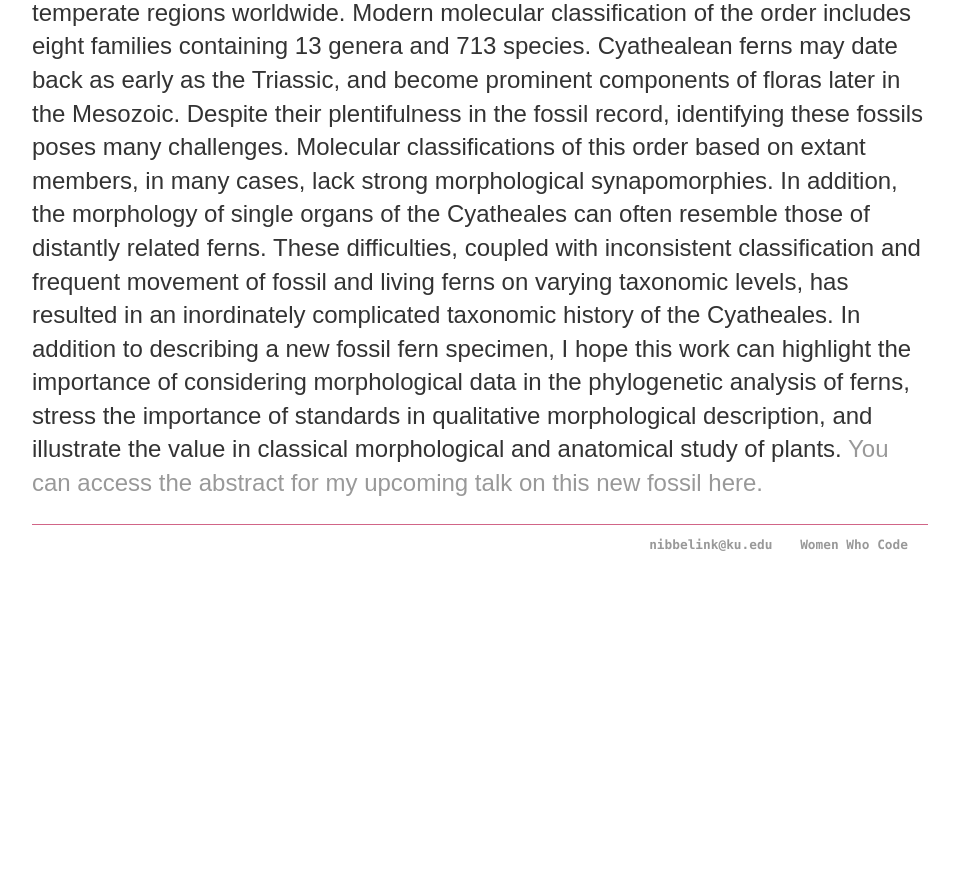
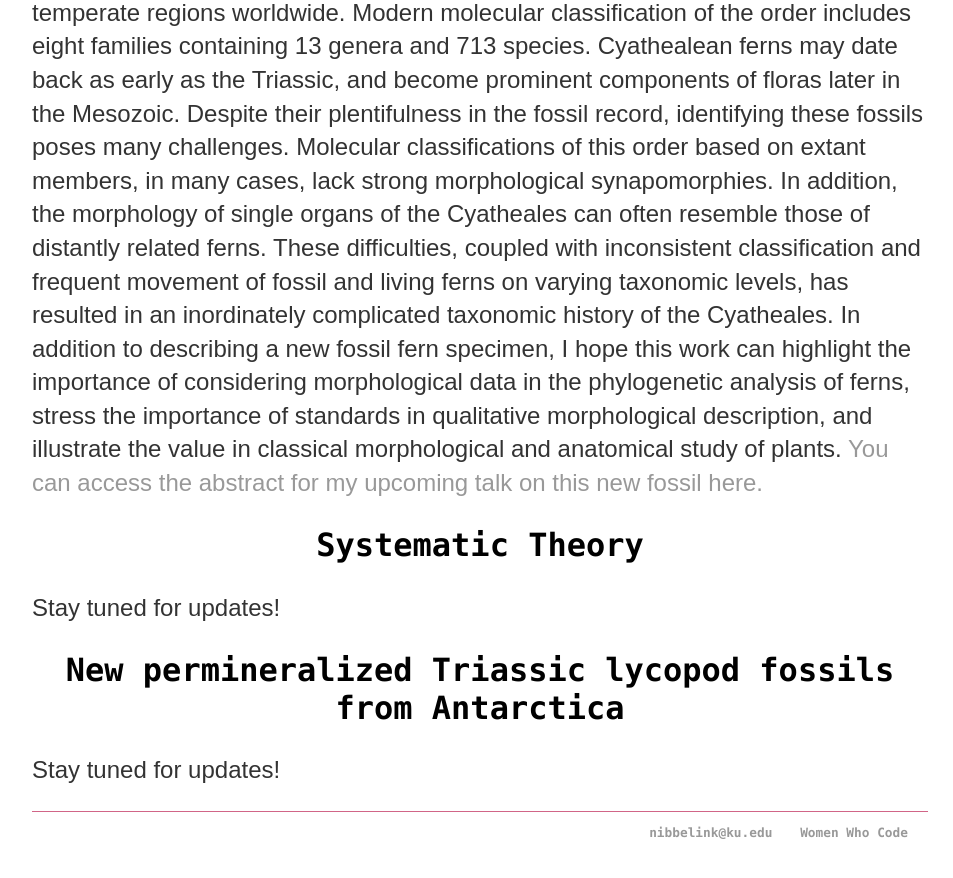
Before and after one commit to megannibbs/megannibbelink.github.io, a Jekyll site: the page built from pubs/index.html, in a window 1280 px wide and 900 px high, scrolled down 1480 px. Shown: the top 878 px of the window, without its empty margins (160-1113 px from the left). Built offline with Jekyll 4.4.1, drawn with Linux system fonts in a browser that asks for light colours; before the commit the page ends 2092 px from its top, so only the background shows below that.

Commit message:
Update index.html

```diff
--- a/pubs/index.html
+++ b/pubs/index.html
@@ -30,4 +30,8 @@ title: Meg Nibbelink | Research
 		importance of considering morphological data in the phylogenetic analysis of ferns, stress the importance of standards in qualitative
 		morphological description, and illustrate the value in classical morphological and anatomical study of plants.
 		<a href="https://botanyconference.org/engine/search/index.php?func=detail&aid=743">You can access the abstract for my upcoming talk on this new fossil here.</a></p>
+	<div align="center"><h2>Systematic Theory</h2></div>
+	<p>Stay tuned for updates!</p>
+	<div align="center"><h2>New permineralized Triassic lycopod fossils from Antarctica</h2></div>
+	<p>Stay tuned for updates!</p>
 </div><!-- /.blurb -->
```
